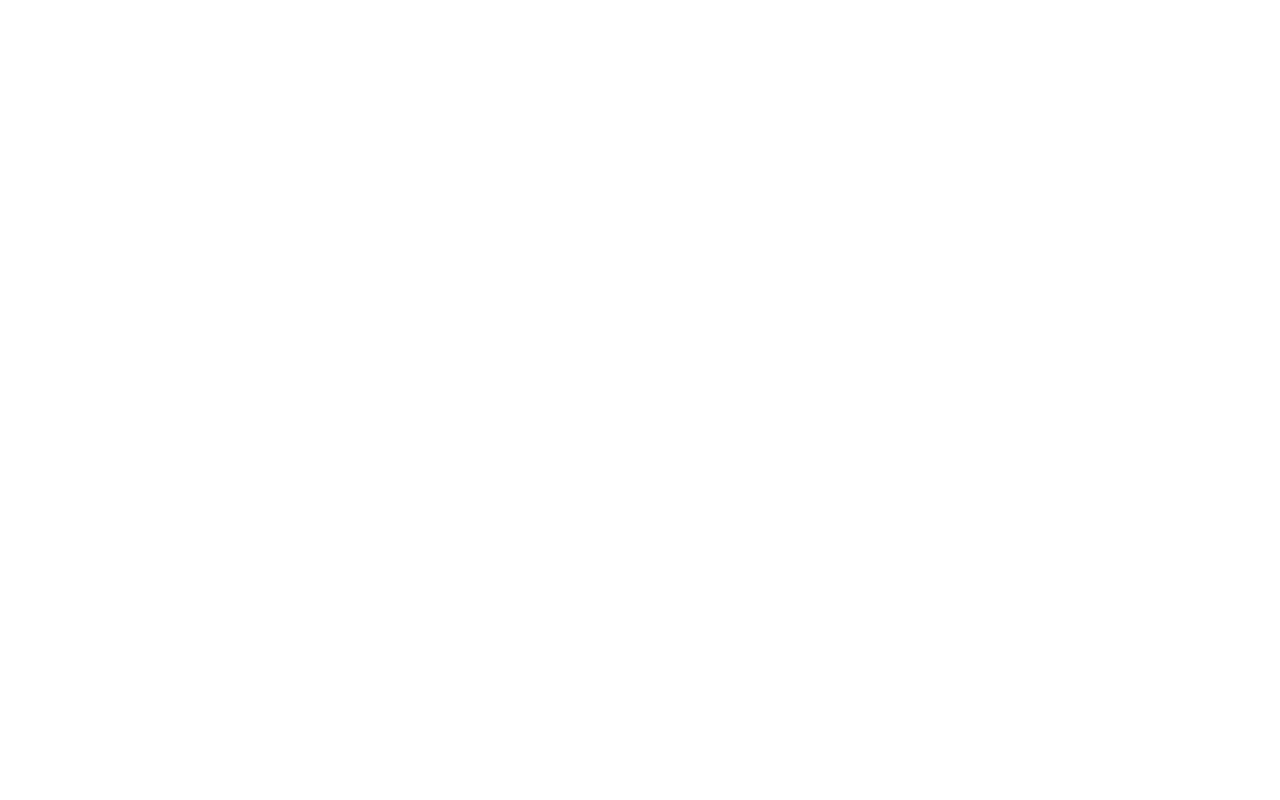
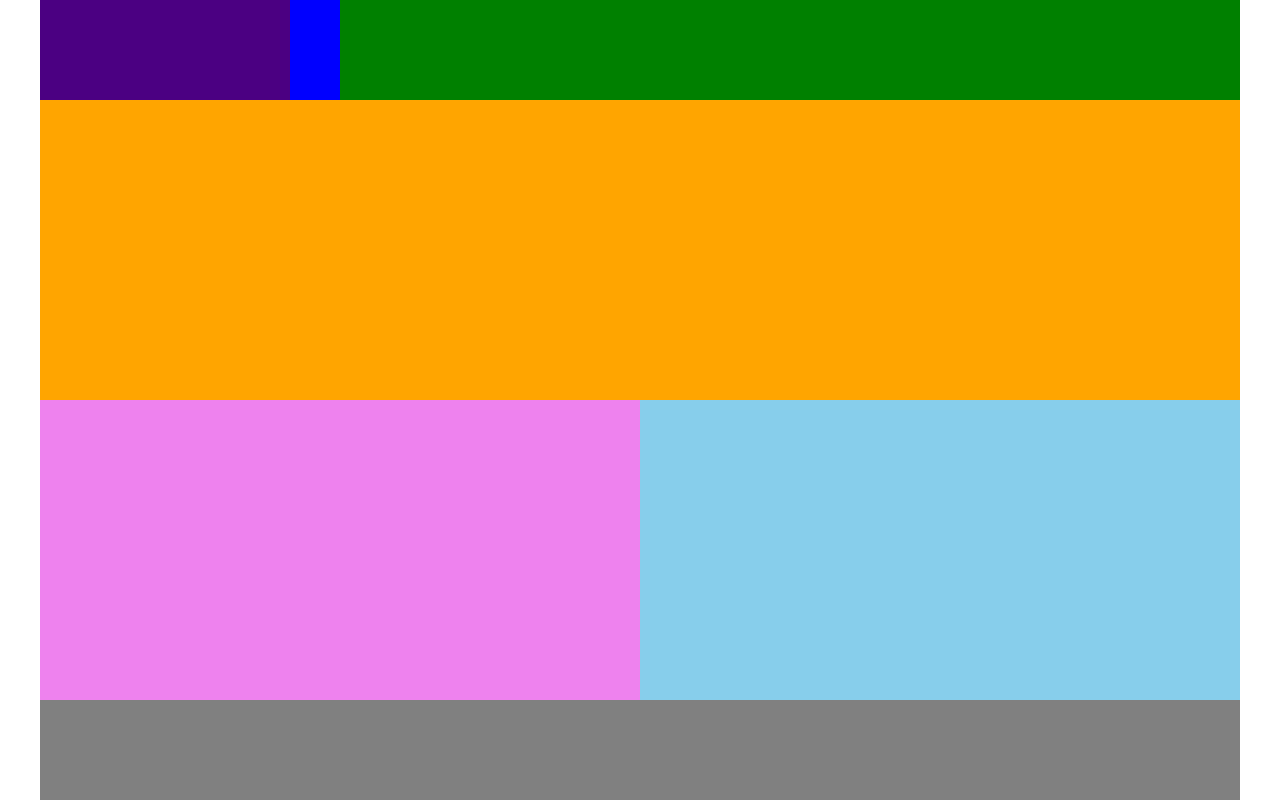
Before and after one commit to yunuheo/Html_Css_JS_-, a plain HTML site: page Jeju/index.html in a window 1280 px wide. Drawn offline with Linux system fonts and the light colour scheme.

Commit message:
css로 레이아웃을 작성함

```diff
--- a/Jeju/index.html
+++ b/Jeju/index.html
@@ -12,7 +12,7 @@
     <body>
         <div id="container">
             <header>
-                <div id="log">
+                <div id="logo">
 
 
                 </div>
@@ -20,7 +20,8 @@
 
                 </nav>
             </header>
-            <div class="slideShow">
+
+            <div id="slideShow">
 
 
             </div>
@@ -32,6 +33,7 @@
 
                 </div>
             </div>
+
             <footer>
 
             </footer>
--- a/Jeju/style.css
+++ b/Jeju/style.css
@@ -7,3 +7,63 @@
     margin: 0 auto; /*화면 중앙에 배치*/
     width: 1200px;  /*너비 지정*/
 }
+
+/* 헤더 영역 */
+header {
+    width: 100%;
+    height: 100px;
+    background-color: blue;
+}
+
+/* 로고영역 */
+#logo {
+    float: left; /* 왼쪽으로 플로팅 */
+    width: 250px;
+    height: 100px;
+    background-color: indigo;
+}
+
+/* 내비게이션 영역 */
+nav {
+    float: right; /* 오른쪽으로 플로팅 */
+    width: 900px;
+    height: 100px;
+    background-color: green;
+}
+
+#slideShow {
+    clear: both; /* 플로팅 해제 */
+    width: 100%;
+    height: 300px;
+    background-color: orange;
+    overflow: hidden; /* 영역 넘치면 감춤*/
+}
+
+/* 컨텐츠 영역 */
+#contents {
+    width: 100%;
+    height: 300px;
+}
+
+/* 탭 메뉴 영역*/
+#tabMenu {
+    float: left;
+    width: 600px;
+    height: 100%;
+    background-color: violet;
+}
+
+/* 퀵 링크 영역 */
+#links {
+    float: right;
+    width: 600px;
+    height: 100%;
+    background-color: skyblue;
+}
+
+/* 푸터 영역 */
+footer {
+    width: 100%;
+    height: 100px;
+    background-color: gray;
+}
```
